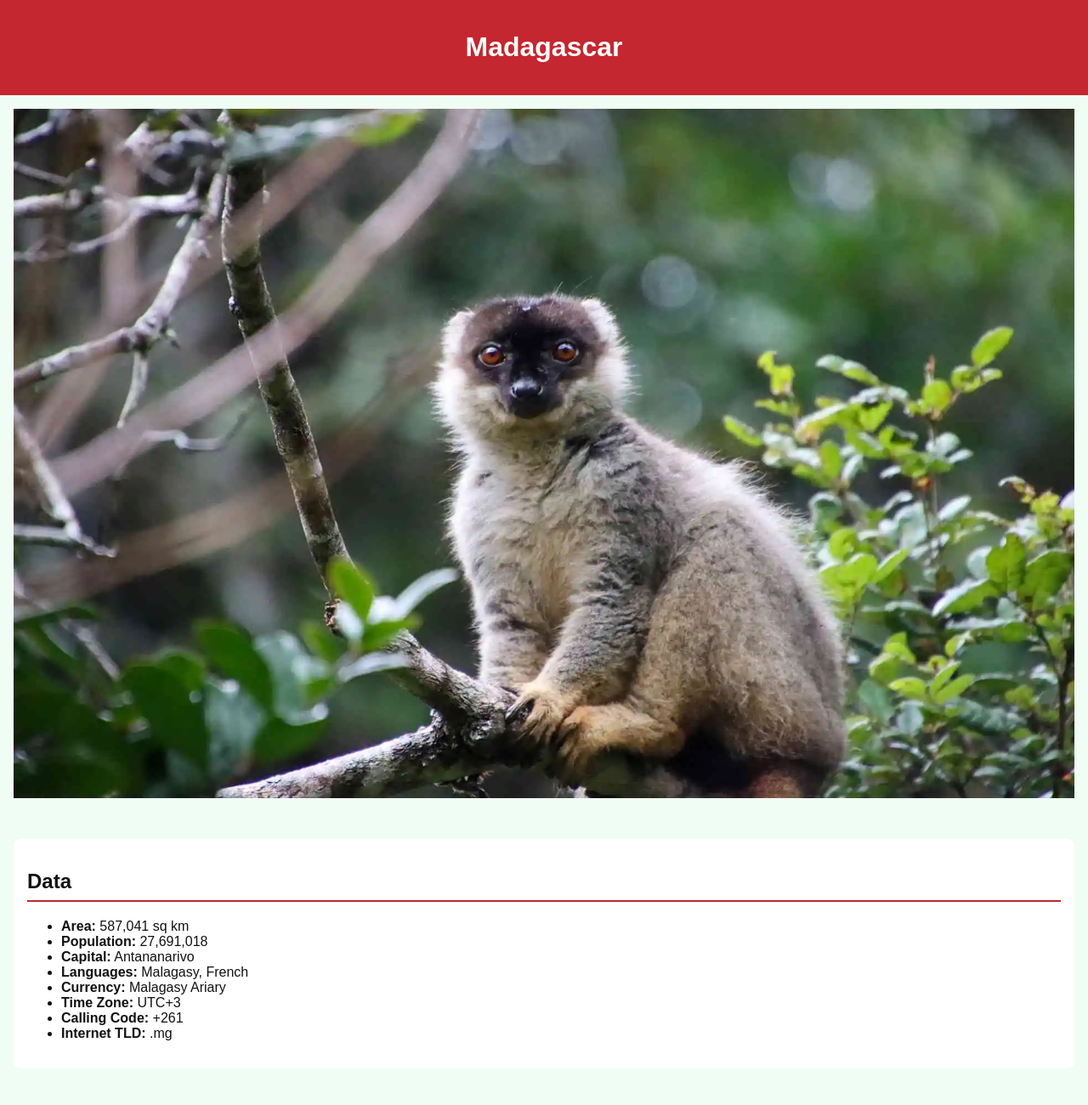
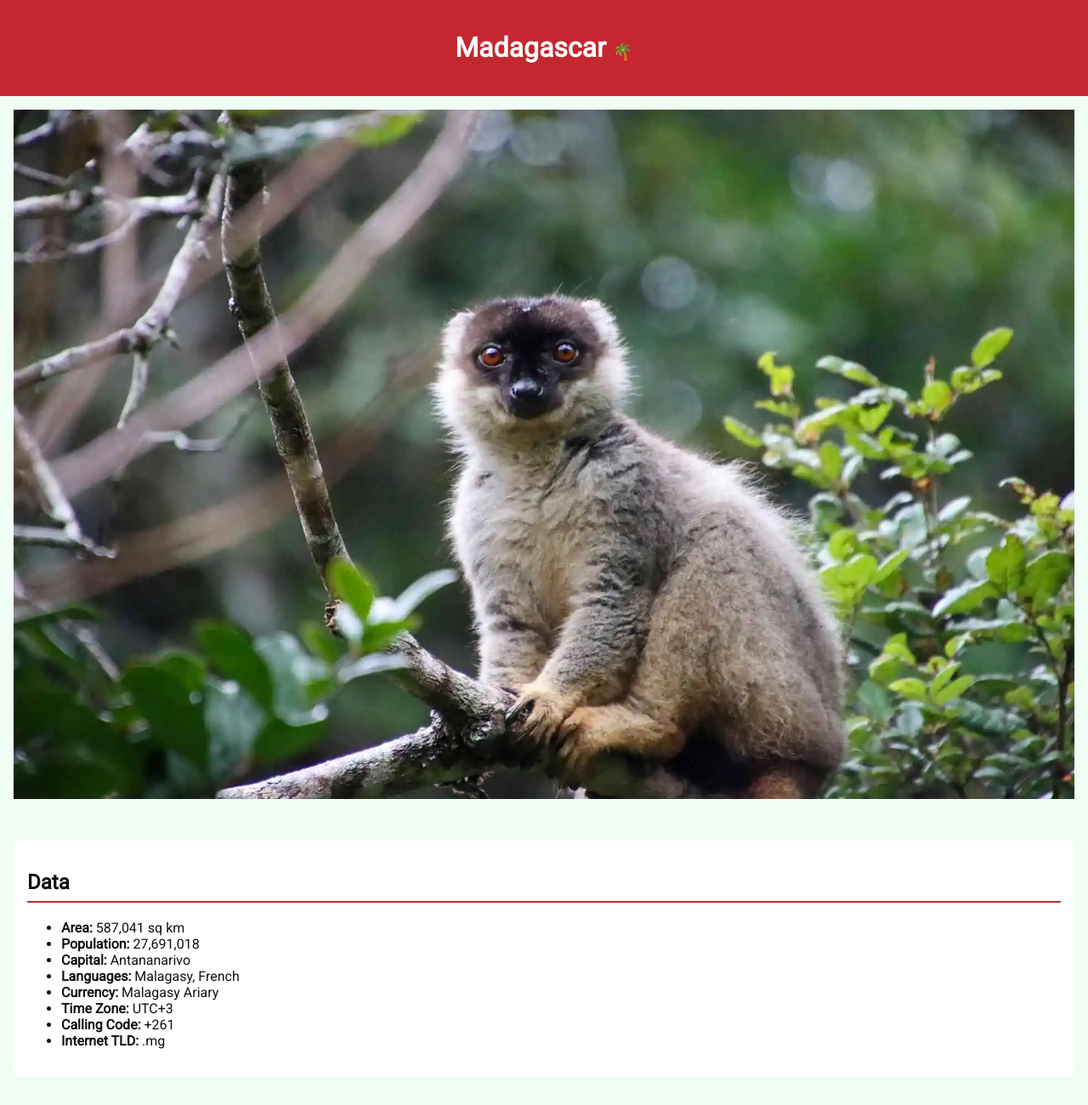
Before and after one commit to Tpendleton10/wdd131, a plain HTML site: page place.html in a window 1280 px wide. Shown: the top 1300 px of the page at 85% size. Drawn offline with Linux system fonts and the light colour scheme.

Commit message:
updated places

```diff
--- a/place.html
+++ b/place.html
@@ -3,6 +3,9 @@
 <head>
   <meta charset="UTF-8" />
   <meta name="viewport" content="width=device-width, initial-scale=1.0" />
+  <meta name="description" content="Explore Madagascar — learn about its geography, population, capital city, languages, currency, and current weather conditions." />
+  <meta name="author" content="Ty Pendleton" />
+  <link href="https://fonts.googleapis.com/css2?family=Roboto&display=swap" rel="stylesheet">
   <title>Madagascar</title>
   <link rel="stylesheet" href="styles/styles.css" />
   <script src="scripts/scripts.js" defer></script>
@@ -11,7 +14,6 @@
   <header>
     <h1>Madagascar</h1>
   </header>
-
 
   <main>
     <section class="hero">
@@ -51,7 +53,7 @@
 
 
   <footer>
-    <p>&copy; <span id="year"></span> Rubia Magdalena Francesco 🌍 Madagascar</p>
+    <p>&copy; <span id="year"></span> Ty Pendleton 🌍 Madagascar</p>
     <p>Last Modification: <span id="last-modified"></span></p>
   </footer>
 </body>
--- a/styles/styles.css
+++ b/styles/styles.css
@@ -1,3 +1,4 @@
+/* Root variables for color scheme */
 :root {
   --primary-color: #c4272f;
   --accent-color: #007e3a;
@@ -5,15 +6,15 @@
   --text-color: #111;
 }
 
-
+/* Global Styles */
 body {
-  font-family: Arial, sans-serif;
+  font-family: 'Roboto', sans-serif;
   background-color: var(--background-color);
   color: var(--text-color);
   margin: 0;
 }
 
-
+/* Header Styles */
 header {
   background-color: var(--primary-color);
   color: white;
@@ -21,38 +22,39 @@ header {
   text-align: center;
 }
 
-
+/* Hero Image */
 .hero img {
   width: 100%;
   height: auto;
   display: block;
 }
 
-
+/* Main Content */
 main {
   padding: 1rem;
 }
 
-
-.data, .weather {
+/* Data and Weather Sections */
+.data,
+.weather {
   background-color: white;
   margin: 1rem 0;
   padding: 1rem;
   border-radius: 0.5rem;
 }
 
-
-.data h2, .weather h2 {
+.data h2,
+.weather h2 {
   border-bottom: 2px solid var(--primary-color);
   padding-bottom: 0.5rem;
 }
 
-
+/* Weather Icon */
 .weather-icon {
   display: none;
 }
 
-
+/* SVG Icon */
 .svg-icon {
   width: 50px;
   height: auto;
@@ -60,7 +62,7 @@ main {
   margin: 1rem auto;
 }
 
-
+/* Footer */
 footer {
   background-color: var(--primary-color);
   color: white;
@@ -68,8 +70,7 @@ footer {
   padding: 1rem;
 }
 
-
-/* Media Query */
+/* Responsive Layout */
 @media (min-width: 768px) {
   main {
     display: grid;
@@ -77,18 +78,24 @@ footer {
     gap: 2rem;
   }
 
-
-  .hero, .data, .weather {
+  .hero,
+  .data,
+  .weather {
     grid-column: span 2;
   }
-
 
   .svg-icon {
     display: none;
   }
 
-
   .weather-icon {
     display: inline;
   }
 }
+
+header h1::after {
+  content: " 🌴";
+  display: inline-block;
+  margin-left: 0.5rem;
+  font-size: 1.2rem;
+}
```
